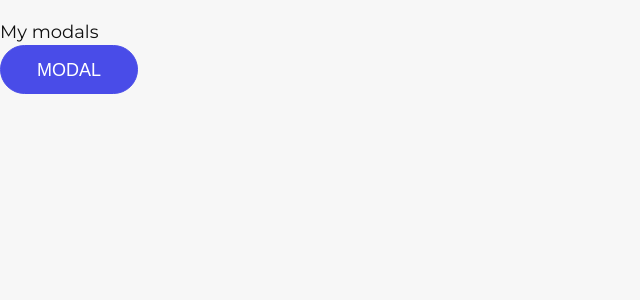
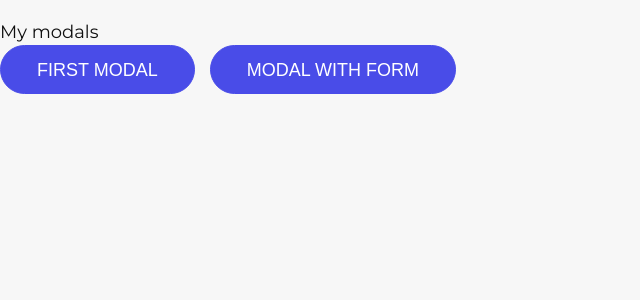
Before and after one commit to olegchabak/modals, a Vue app: page / in a window 1280 px wide. Shown: the top 300 px of the page, without its empty margins (0-640 px from the left). Built offline with nearby package versions, Linux system fonts and the light colour scheme.

Commit message:
7.40 https://tocode.ru/lk/courses/vue-pro/#/modals/7

```diff
--- a/src/App.vue
+++ b/src/App.vue
@@ -5,16 +5,33 @@
 			<section>
 				<div class="container">
 					<h1>{{title}}</h1>
+
+					<!--First modal-->
 					<modal title="First modal" v-show="modalFirst" @modalClose="modalFirst = false">
 						<div slot="modalBody">
 							<p>test</p>
-							<button class="btn btnPrimary" @click="modalFirst = !modalFirst">Modal</button>
+							<button class="btn btnPrimary" @click="modalFirst = !modalFirst">First Modal</button>
 						</div>
 						<div slot="modalFooter">
 							<p>Modal footer</p>
 						</div>
 					</modal>
-					<button class="btn btnPrimary" @click="modalFirst = !modalFirst">Modal</button>
+					<button class="btn btnPrimary" @click="modalFirst = !modalFirst">First Modal</button>
+
+					<!--Second modal-->
+					<modal title="Modal with form" v-show="modalSecond.show" @modalClose="modalSecond.show = false">
+						<div slot="modalBody">
+							<form @submit.prevent="submitSecondForm">
+								<label for="inputName">Your name:</label>
+								<input id="inputName" type="text" v-model="modalSecond.name">
+								<label for="inputEmail">Your email:</label>
+								<input id="inputEmail" type="email" v-model="modalSecond.email">
+								<button class="btn btnPrimary">Submit</button>
+							</form>
+						</div>
+						<div slot="modalFooter"></div>
+					</modal>
+					<button class="btn btnPrimary" @click="modalSecond.show = !modalSecond.show">Modal with form</button>
 				</div>
 			</section>
 		</div>
@@ -29,12 +46,27 @@
 		data(){
 			return {
 				title: 'My modals',
-				modalFirst: false
+				modalFirst: false,
+				modalSecond: {
+					show: false,
+					name: '',
+					email: ''
+				}
 			}
 		},
-		methods:{}
+		methods:{
+			submitSecondForm() {
+				console.log({
+					name: this.modalSecond.name,
+					email: this.modalSecond.email
+				})
+			}
+		}
 	}
 </script>
 
-<style>
+<style lang="scss">
+	.btn {
+		margin-right: 15px;
+	}
 </style>
```
